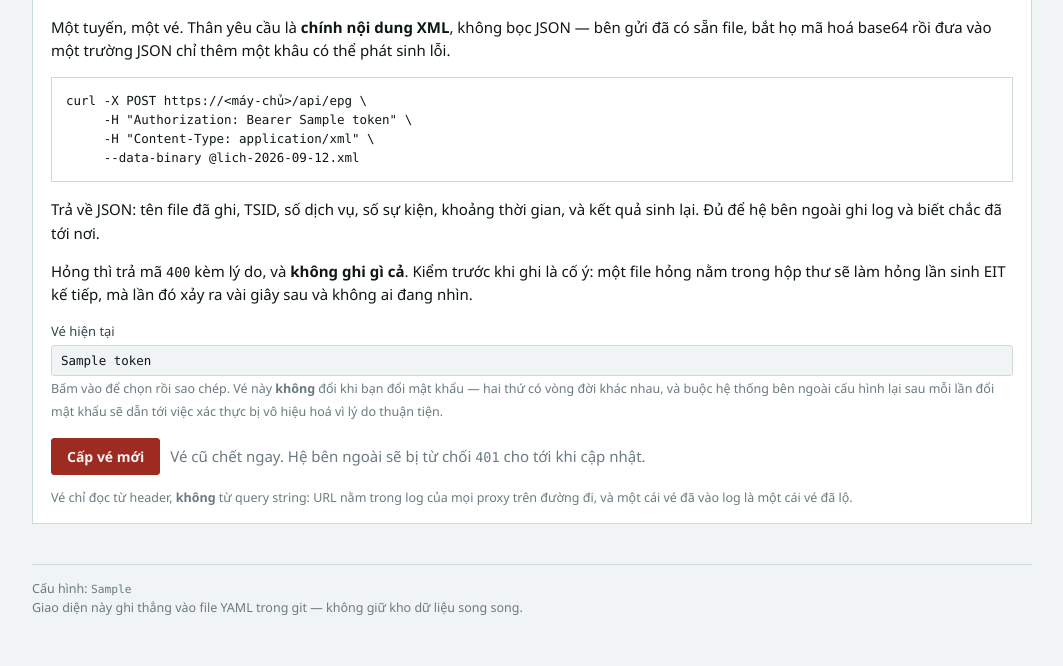
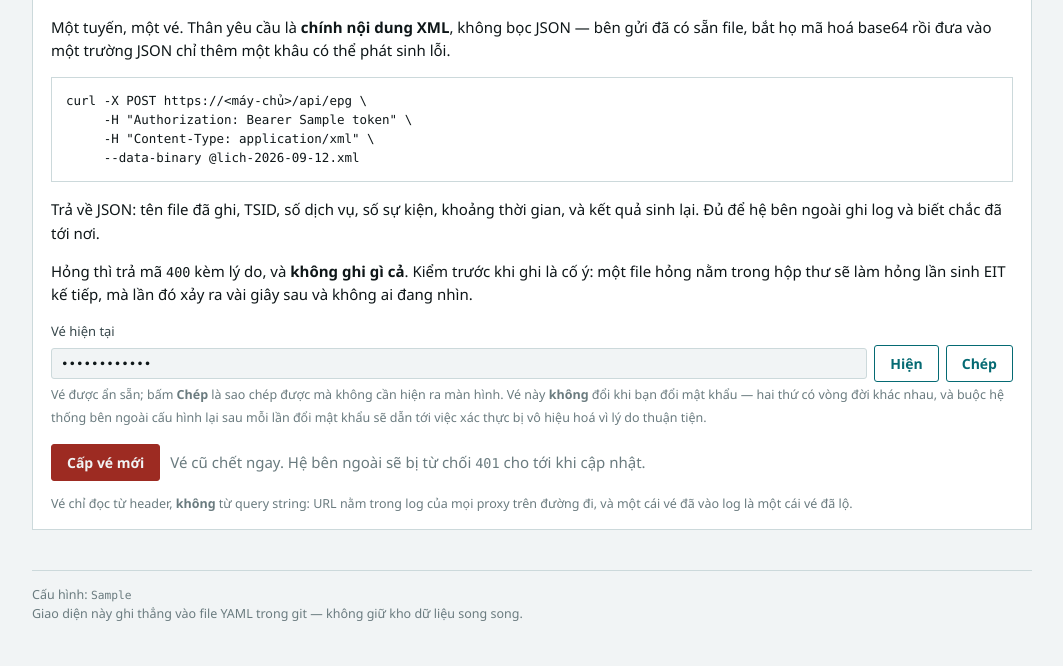
Before and after one commit to ndung2006/VTC-SI, a Python web app: template src/vtcsi/web/templates/epg.html in a window 1280 px wide. Shown: the part 1333-1999 px from the top of the page, without its empty margins (108-1171 px from the left). Before the commit the page ends 1948 px from the top, so only its background shows below. Run offline with Jinja, Linux system fonts and the light colour scheme; the template is opened without the code that fills it: most values are stand-ins (such as "Sample title", 1, 10 or a date in 2020).

Commit message:
an ve API mac dinh, them nut Hien/An va Chep
Man hinh /epg hay duoc mo trong phong may, chieu len man lon, hoac chia se man
hinh khi goi ho tro. Mot cai ve hien san la mot cai ve DA LO — va no lo theo
kieu khong ai nhan ra, vi khong de lai dau vet nao.

O ve chuyen sang type="password", them hai nut:
  Hien / An  — bat tat khi can nhin tan mat
  Chep       — sao chep vao clipboard MA KHONG can hien ra man hinh

Nut Chep moi la duong dung hang ngay: dua ve cho he nhap lieu thi bam Chep,
khong bao gio phai phoi no len.

Chep co duong lui, vi may Ubuntu se mo qua http://192.168.90.10:8080 chu khong
phai https: navigator.clipboard chi ton tai tren ngu canh an toan (https hoac
localhost), khong co thi chuyen sang execCommand("copy"), van khong duoc thi
hien chu "Ctrl+C" — thay vi mot nut bam khong lam gi ma cung khong bao gi.

RANH GIOI CUA BIEN PHAP NAY, ghi ra de sau nay khong ai tin no manh hon thuc
te: no chong PHOI BAY TINH CO, khong chong nguoi da mo duoc trang. Ve van nam
trong ma nguon HTML, mo View Source la thay. Muon chan toi muc do thi phai
KHONG gui ve xuong trinh duyet chut nao — chi hien dung mot lan ngay sau khi
cap, quen thi cap lai, giong cach GitHub va AWS lam. Thiet ke khac han va dat
hon: mat ve la phai di cau hinh lai he ben ngoai.

4 bai test canh tinh chat nay. Da chung minh khong rong bang cach tra o ve
type="text": hai bai do ngay.

813 bai xanh, 0 bo qua.

Co-Authored-By: Claude Opus 5 (1M context) <noreply@anthropic.com>

```diff
--- a/src/vtcsi/web/templates/epg.html
+++ b/src/vtcsi/web/templates/epg.html
@@ -126,14 +126,67 @@ chất lượng dịch vụ, còn mất NIT mới là mất kênh.</p>
   cả</b>. Kiểm trước khi ghi là cố ý: một file hỏng nằm trong hộp thư sẽ làm
   hỏng lần sinh EIT kế tiếp, mà lần đó xảy ra vài giây sau và không ai đang nhìn.</p>
 
-  <label>Vé hiện tại</label>
+  <label for="ve">Vé hiện tại</label>
   {% if token %}
-  <input type="text" readonly value="{{ token }}" onclick="this.select()"
-         style="font-family:var(--mono);font-size:12.5px">
-  <span class="dim" style="font-size:12.5px">Bấm vào để chọn rồi sao chép.
+  {#  Mac dinh AN.
+
+      Man hinh nay hay duoc mo trong phong may, chieu len man lon, hoac chia se
+      man hinh khi goi ho tro. Mot cai ve hien san la mot cai ve da lo — va no
+      lo theo kieu khong ai nhan ra, vi khong co dau vet nao de lai.
+
+      Nut "Chép" cho phep sao chep ma KHONG can hien ra: duong dung nhat la
+      duong khong bao gio phoi ve len man hinh.  #}
+  <div class="row" style="margin-top:0;flex-wrap:nowrap;gap:7px">
+    <input type="password" id="ve" readonly value="{{ token }}"
+           autocomplete="off" spellcheck="false" onclick="this.select()"
+           style="font-family:var(--mono);font-size:12.5px">
+    <button type="button" class="alt" id="ve-hien" aria-pressed="false"
+            aria-controls="ve" style="white-space:nowrap">Hiện</button>
+    <button type="button" class="alt" id="ve-chep"
+            style="white-space:nowrap">Chép</button>
+  </div>
+  <span class="dim" style="font-size:12.5px">Vé được ẩn sẵn; bấm
+  <b>Chép</b> là sao chép được mà không cần hiện ra màn hình.
   Vé này <b>không</b> đổi khi bạn đổi mật khẩu — hai thứ có vòng đời khác nhau,
   và buộc hệ thống bên ngoài cấu hình lại sau mỗi lần đổi mật khẩu sẽ dẫn
   tới việc xác thực bị vô hiệu hoá vì lý do thuận tiện.</span>
+
+  <script>
+  (function () {
+    var o = document.getElementById("ve"),
+        h = document.getElementById("ve-hien"),
+        c = document.getElementById("ve-chep");
+
+    h.addEventListener("click", function () {
+      var an = o.type === "password";
+      o.type = an ? "text" : "password";
+      h.textContent = an ? "Ẩn" : "Hiện";
+      h.setAttribute("aria-pressed", an ? "true" : "false");
+    });
+
+    c.addEventListener("click", function () {
+      var xong = function (chu) {
+        c.textContent = chu;
+        setTimeout(function () { c.textContent = "Chép"; }, 1400);
+      };
+      // navigator.clipboard chi co tren ngu canh an toan (https hoac localhost).
+      // Trong mang noi bo chay http thi no KHONG ton tai — nen phai co duong lui,
+      // khong thi nut bam khong lam gi ma cung khong bao gi.
+      if (navigator.clipboard && window.isSecureContext) {
+        navigator.clipboard.writeText(o.value)
+          .then(function () { xong("Đã chép"); })
+          .catch(function () { xong("Không chép được"); });
+        return;
+      }
+      var cu = o.type;
+      o.type = "text";
+      o.select();
+      try { xong(document.execCommand("copy") ? "Đã chép" : "Ctrl+C"); }
+      catch (e) { xong("Ctrl+C"); }
+      o.type = cu;
+    });
+  }());
+  </script>
   {% else %}
   <p class="msg err">Chưa có vé. Cấp một cái bên dưới.</p>
   {% endif %}
```
Also changed, not shown: tests/test_web_epg.py (+37 -0 lines).
